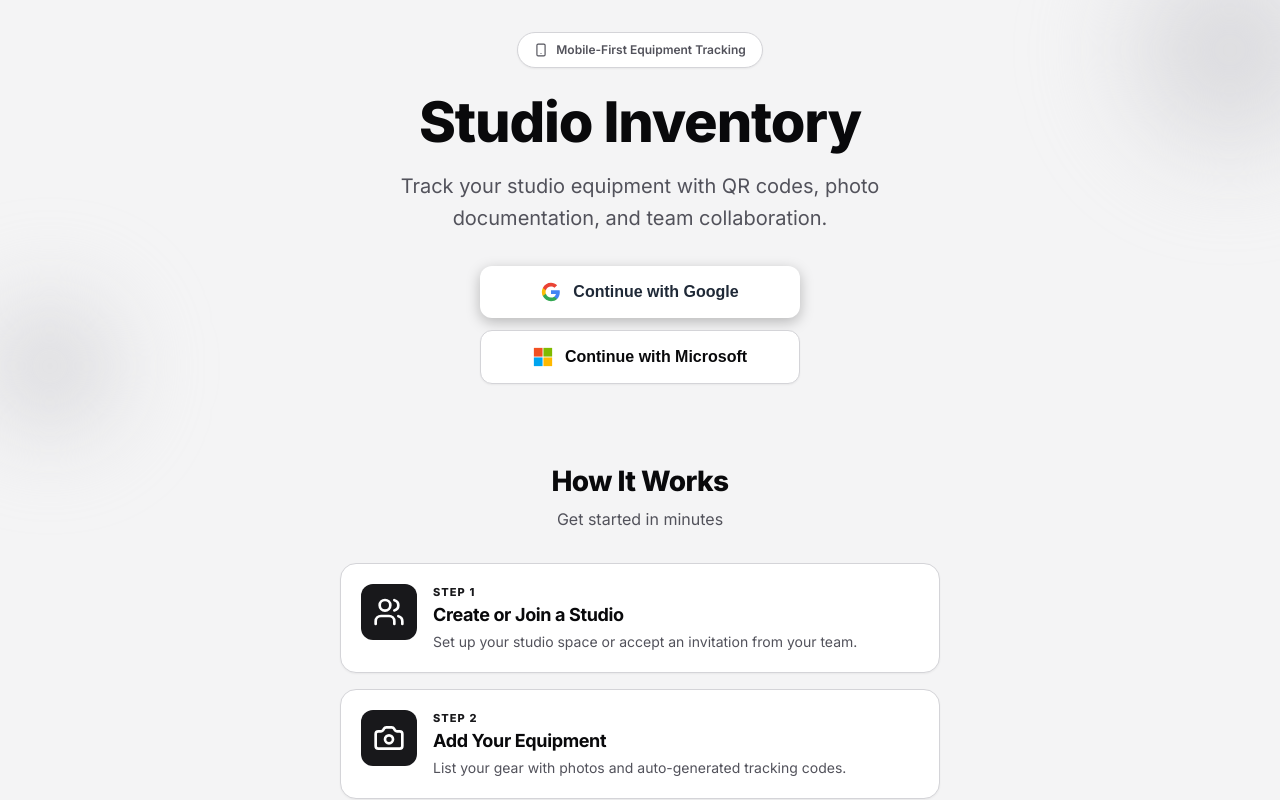
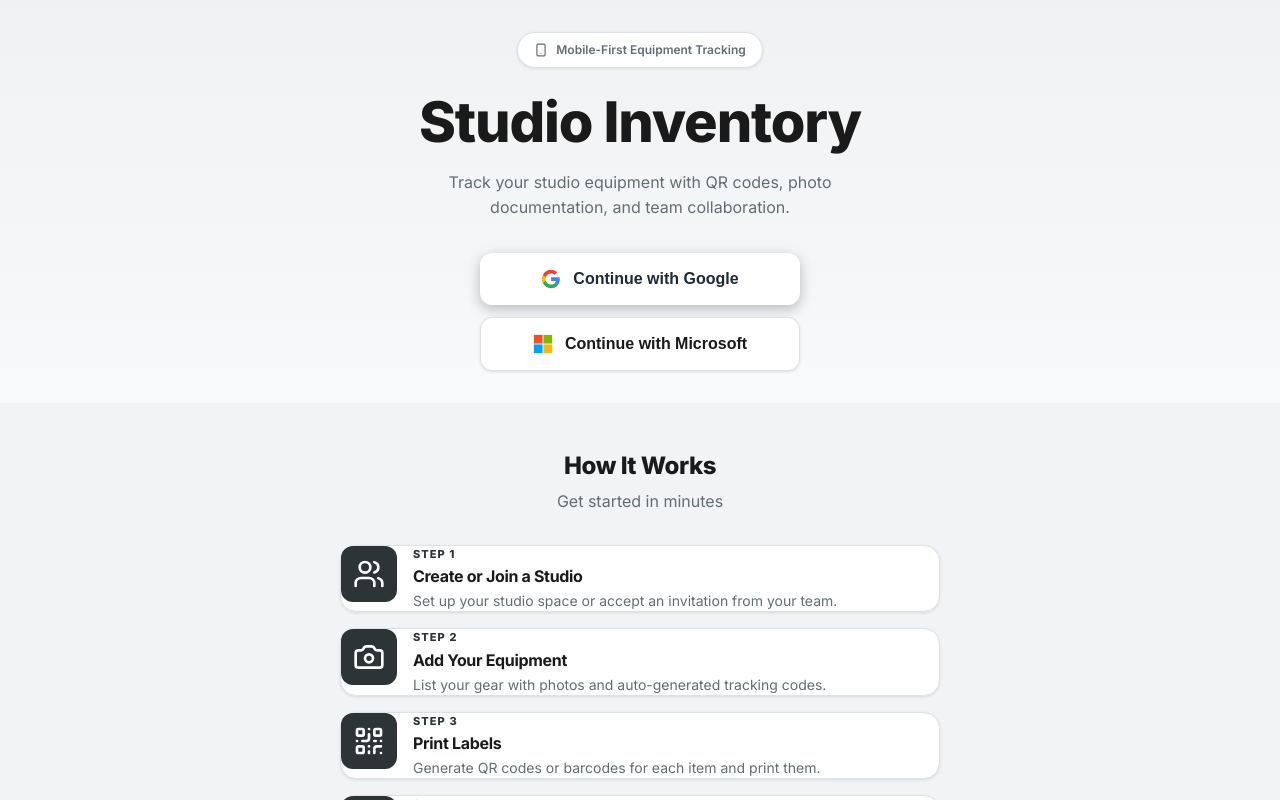
Before and after one commit to mdalfianahmad/studio_inventory, a React (Vite) app: page /login in a window 1280 px wide. Shown: the top 800 px of the page. Built offline with nearby package versions, Linux system fonts and the light colour scheme; no server answers.

Commit message:
UI Redesign: Light-focused clean theme, high-contrast buttons, and guaranteed navbar clearance

```diff
--- a/src/pages/EquipmentDetail.tsx
+++ b/src/pages/EquipmentDetail.tsx
@@ -529,6 +529,9 @@ export default function EquipmentDetail() {
                     </button>
                 </div>
             )}
+
+            {/* SPACER: Prevents the bottom nav from blocking the last button */}
+            <div style={{ height: '140px' }} aria-hidden="true" />
         </div>
     )
 }
--- a/src/pages/LandingPage.tsx
+++ b/src/pages/LandingPage.tsx
@@ -65,7 +65,8 @@ export default function LandingPage() {
             minHeight: '100vh',
             background: 'var(--color-bg-base)',
             color: 'var(--color-text-base)',
-            overflow: 'hidden'
+            overflowX: 'hidden',
+            paddingBottom: '100px'
         }}>
             {/* Hero Section */}
             <header style={{
@@ -73,26 +74,15 @@ export default function LandingPage() {
                 textAlign: 'center',
                 position: 'relative'
             }}>
-                {/* Decorative elements */}
+                {/* Simple subtle background accent */}
                 <div style={{
                     position: 'absolute',
-                    top: '-100px',
-                    right: '-100px',
-                    width: '300px',
-                    height: '300px',
-                    background: 'radial-gradient(circle, var(--color-border) 0%, transparent 70%)',
-                    borderRadius: '50%',
-                    filter: 'blur(40px)'
-                }} />
-                <div style={{
-                    position: 'absolute',
-                    bottom: '-50px',
-                    left: '-50px',
-                    width: '200px',
-                    height: '200px',
-                    background: 'radial-gradient(circle, var(--color-border) 0%, transparent 70%)',
-                    borderRadius: '50%',
-                    filter: 'blur(40px)'
+                    top: '0',
+                    left: '0',
+                    right: '0',
+                    height: '400px',
+                    background: 'linear-gradient(180deg, rgba(0,0,0,0.03) 0%, transparent 100%)',
+                    zIndex: 0
                 }} />
 
                 <div style={{ position: 'relative', zIndex: 1 }}>
--- a/src/styles/components.css
+++ b/src/styles/components.css
@@ -68,15 +68,17 @@
     bottom: 0;
     left: 0;
     right: 0;
-    background: var(--color-bg-surface);
+    background: #ffffff;
+    /* Explicitly white for light base */
     border-top: 1px solid var(--color-border);
-    padding: var(--space-1) var(--space-4);
-    padding-bottom: env(safe-area-inset-bottom);
+    padding: var(--space-2) var(--space-4);
+    padding-bottom: calc(10px + env(safe-area-inset-bottom));
     display: flex;
     justify-content: space-around;
     align-items: center;
     z-index: 1000;
-    box-shadow: 0 -4px 12px rgba(0, 0, 0, 0.05);
+    box-shadow: 0 -10px 20px rgba(0, 0, 0, 0.05);
+    /* Softer shadow */
 }
 
 .nav-item {
@@ -85,25 +87,23 @@
     align-items: center;
     gap: 4px;
     padding: var(--space-2);
-    color: var(--color-text-secondary);
-    /* Changed from tertiary for better contrast */
+    color: #8e8e93;
+    /* Neutral gray */
     font-size: 10px;
-    font-weight: 700;
-    /* Bolder for better legibility */
+    font-weight: 600;
     text-decoration: none;
     transition: all 0.2s ease;
     min-width: 64px;
-    opacity: 0.6;
 }
 
 .nav-item.active {
-    color: var(--color-brand);
-    opacity: 1;
+    color: #000000;
+    /* Sharp black for active state */
+    font-weight: 800;
 }
 
 .nav-item:hover {
-    color: var(--color-text-primary);
-    opacity: 1;
+    color: #000000;
 }
 
 .nav-item.active span {
--- a/src/styles/variables.css
+++ b/src/styles/variables.css
@@ -4,110 +4,63 @@
   --font-mono: ui-monospace, 'SF Mono', 'Roboto Mono', Menlo, monospace;
 
   /* Font Sizes */
-  --text-xs: 0.75rem;
-  --text-sm: 0.875rem;
-  --text-base: 1rem;
-  --text-md: 1.125rem;
-  --text-lg: 1.25rem;
-  --text-xl: 1.5rem;
-  --text-2xl: 1.75rem;
-  --text-3xl: 2rem;
+  --text-xs: 12px;
+  --text-sm: 14px;
+  --text-base: 16px;
+  --text-xl: 20px;
+  --text-2xl: 24px;
 
   /* Spacing */
-  --space-1: 0.25rem;
-  --space-2: 0.5rem;
-  --space-3: 0.75rem;
-  --space-4: 1rem;
-  --space-5: 1.25rem;
-  --space-6: 1.5rem;
-  --space-8: 2rem;
-  --space-10: 2.5rem;
-  --space-12: 3rem;
+  --space-1: 4px;
+  --space-2: 8px;
+  --space-3: 12px;
+  --space-4: 16px;
+  --space-6: 24px;
+  --space-8: 32px;
+  --space-12: 48px;
 
   /* Radii */
-  --radius-sm: 8px;
   --radius-md: 12px;
   --radius-lg: 16px;
-  --radius-xl: 24px;
   --radius-full: 9999px;
 
-  /* Shadows - More defined for contrast */
-  --shadow-sm: 0 1px 2px rgba(0, 0, 0, 0.05);
-  --shadow-md: 0 4px 6px -1px rgba(0, 0, 0, 0.1), 0 2px 4px -1px rgba(0, 0, 0, 0.06);
-  --shadow-lg: 0 10px 15px -3px rgba(0, 0, 0, 0.1), 0 4px 6px -2px rgba(0, 0, 0, 0.05);
+  /* Shadows */
+  --shadow-sm: 0 1px 3px rgba(0, 0, 0, 0.1);
+  --shadow-md: 0 4px 6px -1px rgba(0, 0, 0, 0.1);
+  --shadow-lg: 0 10px 15px -3px rgba(0, 0, 0, 0.1);
 
-  /* Light Theme - Clean Zinc/Stone */
-  --color-bg-base: #f4f4f5;
-  /* Zinc 100 */
+  /* LIGHT-FIRST COLORS (Force light base even in dark preferences) */
+  --color-bg-base: #f8f9fa;
   --color-bg-surface: #ffffff;
-  --color-bg-surface-hover: #e4e4e7;
-  /* Zinc 200 */
-  --color-bg-elevated: #ffffff;
+  --color-bg-surface-hover: #f1f3f5;
 
-  --color-border: #d4d4d8;
-  /* Zinc 300 */
-  --color-border-subtle: #e4e4e7;
+  --color-border: #dee2e6;
+  --color-border-subtle: #f1f3f5;
 
-  --color-text-primary: #09090b;
-  /* Zinc 950 */
-  --color-text-base: #18181b;
-  /* Zinc 900 */
-  --color-text-secondary: #52525b;
-  /* Zinc 600 */
-  --color-text-tertiary: #a1a1aa;
-  /* Zinc 400 */
+  --color-text-primary: #1a1a1a;
+  --color-text-base: #2d3436;
+  --color-text-secondary: #636e72;
+  --color-text-tertiary: #b2bec3;
 
-  /* Brand - Deep Neutral */
-  --color-brand: #18181b;
-  --color-brand-hover: #09090b;
-  --color-brand-light: #f4f4f5;
+  /* HIGH CONTRAST BRAND - Bright Blue for clarity */
+  --color-brand: #2d3436;
+  /* Charcoal for buttons */
   --color-brand-contrast: #ffffff;
+  --color-brand-light: #f1f3f5;
 
-  /* Semantic - Accessible variants */
-  --color-success: #15803d;
-  --color-success-light: #f0fdf4;
-  --color-warning: #b45309;
-  --color-warning-light: #fffbeb;
-  --color-error: #b91c1c;
-  --color-error-light: #fef2f2;
-  --color-info: #1d4ed8;
-  --color-info-light: #eff6ff;
-
-  /* Transitions */
-  --transition-fast: 150ms ease;
-  --transition-normal: 250ms ease;
-
-  /* Touch target size for mobile */
-  --touch-target: 44px;
+  /* Semantic */
+  --color-success: #27ae60;
+  --color-warning: #f39c12;
+  --color-error: #d63031;
 }
 
-/* Dark Mode - Premium Midnight Zinc */
+/* Subtle Dark Mode (Not pitch black, just slightly deeper grays) */
 @media (prefers-color-scheme: dark) {
   :root {
-    --color-bg-base: #09090b;
-    /* Zinc 950 */
-    --color-bg-surface: #18181b;
-    /* Zinc 900 */
-    --color-bg-surface-hover: #27272a;
-    /* Zinc 800 */
-    --color-bg-elevated: #18181b;
-
-    --color-border: #3f3f46;
-    /* Zinc 700 */
-    --color-border-subtle: #27272a;
-
-    --color-text-primary: #fafafa;
-    /* Zinc 50 */
-    --color-text-base: #f4f4f5;
-    /* Zinc 100 */
-    --color-text-secondary: #d4d4d8;
-    /* Zinc 300 */
-    --color-text-tertiary: #71717a;
-    /* Zinc 500 */
-
-    --color-brand: #ffffff;
-    --color-brand-hover: #f4f4f5;
-    --color-brand-light: #27272a;
-    --color-brand-contrast: #09090b;
+    --color-bg-base: #f1f3f5;
+    /* Still light, just a touch deeper */
+    --color-bg-surface: #ffffff;
+    --color-text-primary: #000000;
+    --color-brand: #000000;
   }
 }
```
